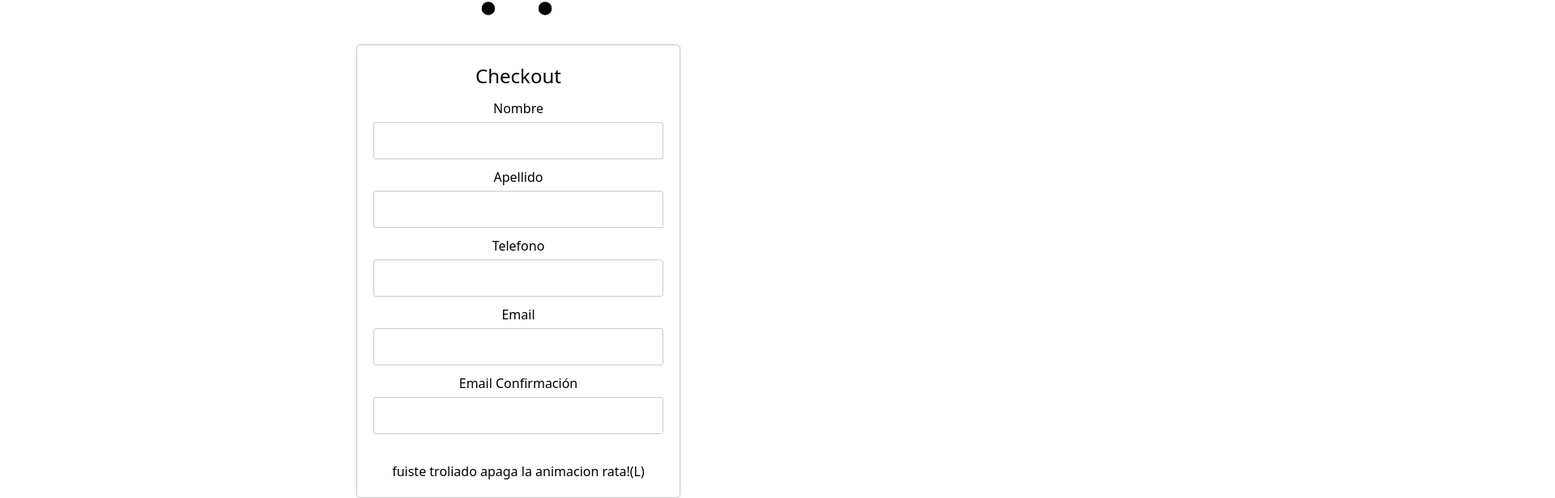
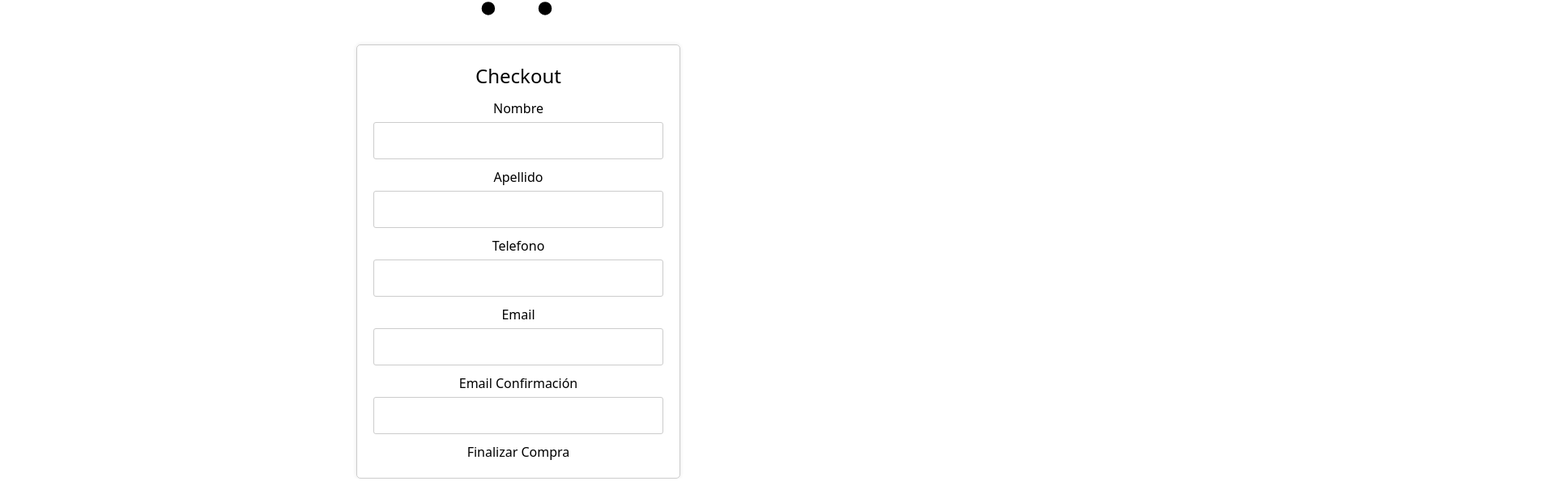
Before and after one commit to ButtarelliLucas/reactjs, a React (Vite) app: page /checkout in a window 1280 px wide. Shown: the part 933-1549 px from the top of the page at 81% size, 1920 px wide, since content can reach past the window. After the commit the page ends 1525 px from the top, so only its background shows below. Built offline with nearby package versions, Linux system fonts and the light colour scheme; what @material-tailwind/react would draw is missing.

Commit message:
correcciones minimas

```diff
--- a/src/components/Checkout/Checkout.jsx
+++ b/src/components/Checkout/Checkout.jsx
@@ -92,8 +92,7 @@ const Checkout = () => {
             {error && <p className="error-message">{error}</p>}
 
 
-            <button type="submit" className='transition animate__delay-2s animate__animated animate__bounceOutRight bg-orange-600 rounded-full text-white hover:bg-orange-800 hover:   hover:text-white px-3 py-2 text-sm font-medium'>Finalizar Compra</button>
-            <p>fuiste troliado apaga la animacion rata!(L)</p>
+            <button type="submit" className='transition  bg-orange-600 rounded-full text-white hover:bg-orange-800 hover:   hover:text-white px-3 py-2 text-sm font-medium'>Finalizar Compra</button>
           </form>
           {orderId && (
             <p className="checkout-thank-you">
```
